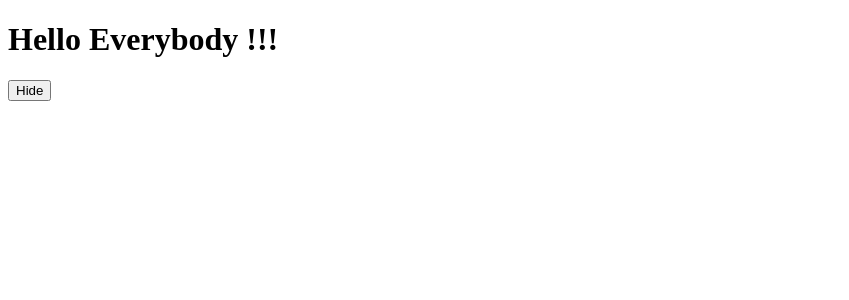
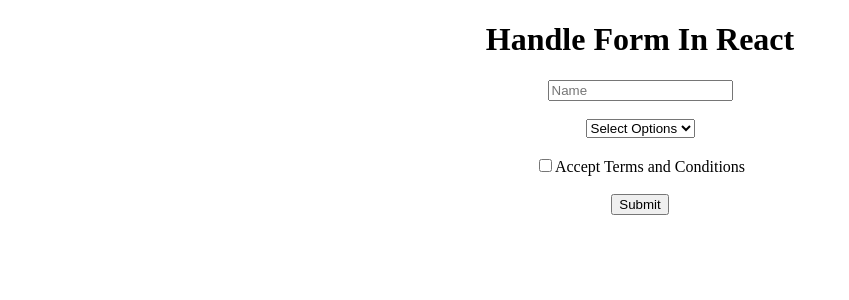
Before and after one commit to AbhirupDey12/reactpractice, a React (Create React App) app: page / in a window 1280 px wide. Shown: the top 300 px of the page, without its empty margins (0-849 px from the left). Built offline with nearby package versions, Linux system fonts and the light colour scheme.

Commit message:
new concepts learnt

```diff
--- a/src/Student.js
+++ b/src/Student.js
@@ -1,27 +1,37 @@
-import React, { Component } from 'react'
+// Form Handling
+
+import React, { Component, useState } from 'react'
 
 export default function Student(props) {
 
-     const [status, setStatus] = React.useState(true);
-     const [show, setShow] = React.useState("Hide");
+     const [name, setName] = useState("");
+     const [intrest, setIntrest] = useState("");
+     const [tnc, setTnc] = useState(false);
 
-     function clickHandler() {
-          if (status === true) {
-               setStatus(false);
-               setShow("Show")
-          }
-          else {
-               setStatus(true);
-               setShow("Hide")
-          }
+     function getFormData(e) {
+          e.preventDefault();
+          console.log(name);
+          console.log(tnc);
+          console.log(intrest);
+          setName("") ;
+          setIntrest("options") ;
+          setTnc(false) ;
      }
 
      return (
-          <div>
-               {
-                    status ? <h1>Hello Everybody !!! </h1> : null
-               }
-               <button onClick={() => clickHandler()} > {show} </button>
+          <div style={{ textAlign: "center" }} >
+               <h1>Handle Form In React </h1>
+               <form onSubmit={getFormData}>
+                    <input type="text" placeholder="Name" value={name} onChange={(e) => setName(e.target.value)} required />  <br />   <br />
+                    <select onChange={(e) => setIntrest(e.target.value)} required value={intrest} >
+                         <option value="options"> Select Options </option>
+                         <option value="marvel"> Marvel </option>
+                         <option value="dcComit"> DC Comic </option>
+                    </select>   <br />   <br />
+                    <input type="checkbox" onChange={(e) => setTnc(e.target.checked)} required value={tnc} />
+                    <span>Accept Terms and Conditions</span> <br />   <br />
+                    <button>Submit</button>
+               </form>
           </div>
      )
 
```
